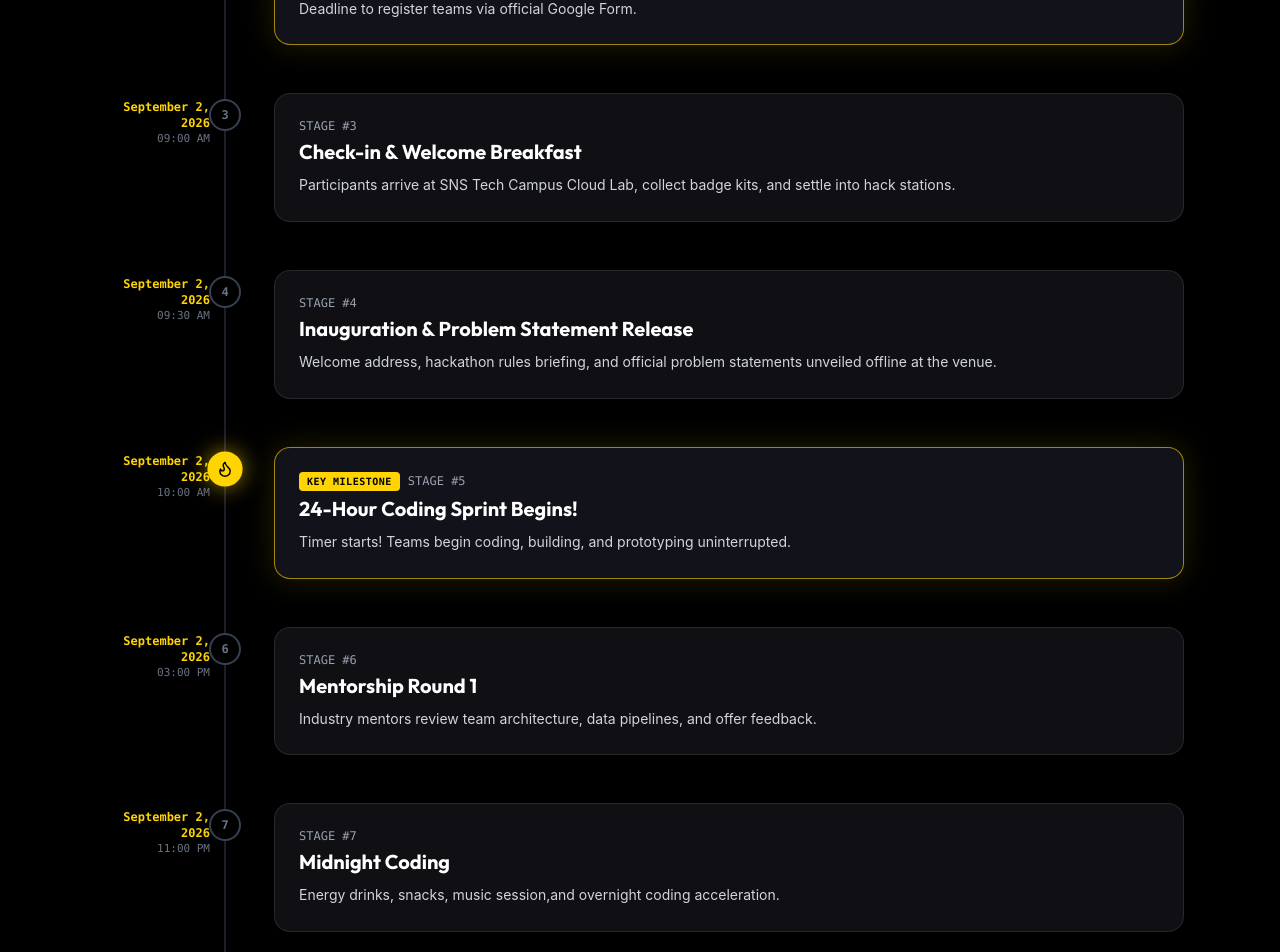
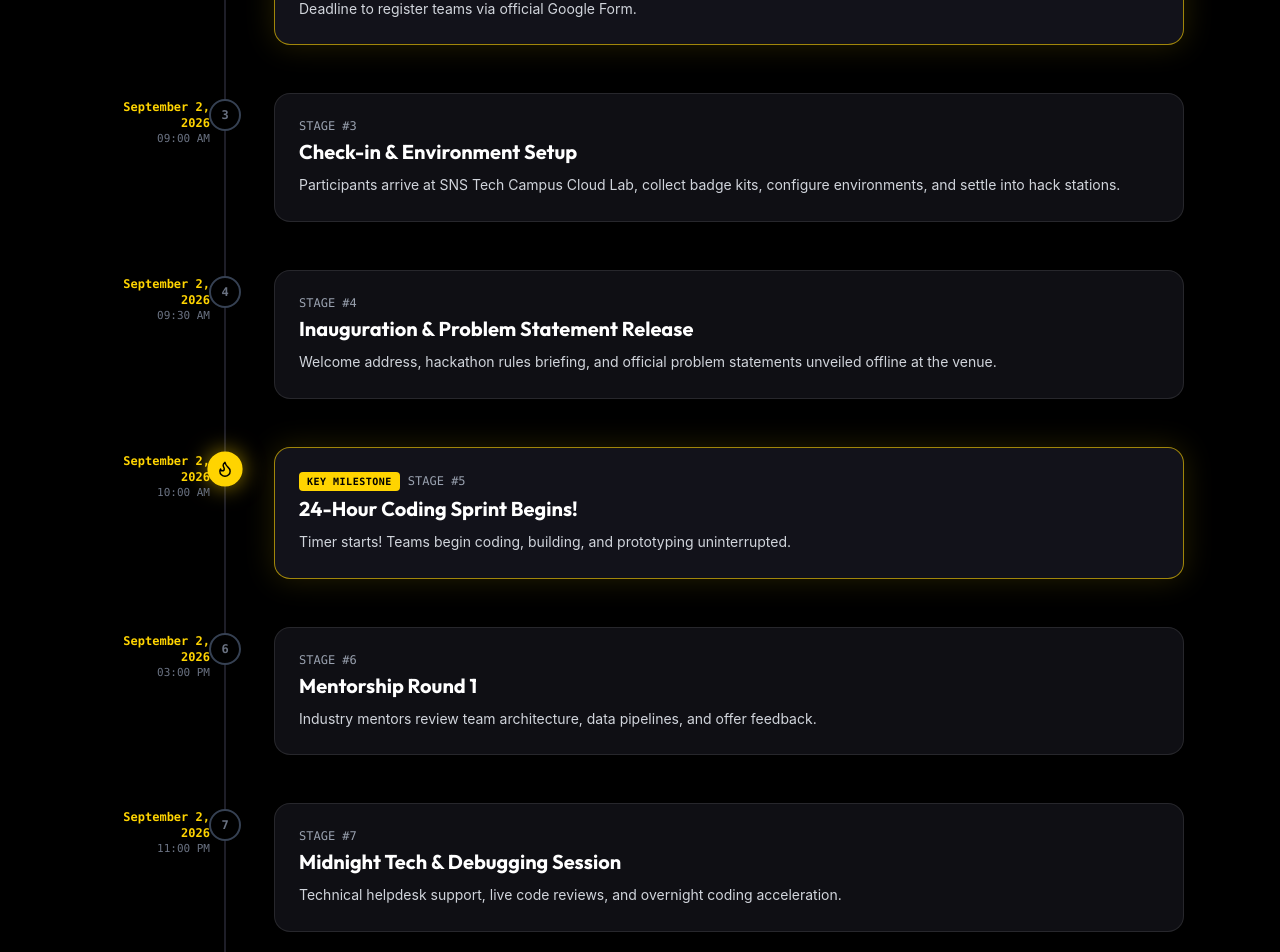
Before and after one commit to raguraman07/Hackathon-Webpage, a React (Vite) app: page / in a window 1280 px wide. Shown: the part 2660-3612 px from the top of the page. Built offline with nearby package versions, Linux system fonts and the light colour scheme.

Commit message:
Your commit message

```diff
--- a/src/components/About.tsx
+++ b/src/components/About.tsx
@@ -75,7 +75,7 @@ export const About: React.FC = () => {
               "Expert Mentorship and Guidance from Industry Professionals",
               "Opportunity to Showcase Ideas and Get Incubation Support",
               "Fair and Transparent Evaluation by Experienced Jury Members",
-              "24 - Hour Hackathon Experience with Food, Refreshments, and Fun Activities",
+              "24 - Hour Non-Stop Hacking Experience with Technical Mentorship & Code Reviews",
               "Collaborate with Students from Different Colleges and Backgrounds",
               "Build Real-World Solutions and Gain Hands-On Experience",
               "Exciting Challenges, Team Collaboration, and Continuous Learning",
--- a/src/components/Rules.tsx
+++ b/src/components/Rules.tsx
@@ -31,7 +31,7 @@ export const Rules: React.FC = () => {
             Rules & <span className="text-[#FFD400]">Guidelines</span>
           </h2>
           <p className="mt-4 text-base sm:text-lg text-gray-400">
-            Clear guidelines ensure a fair, inclusive, and high-integrity competitive environment for all hackers.
+            Clear guidelines ensure a fair, inclusive, and high-integrity competitive environment for all Coders.
           </p>
         </div>
 
@@ -43,11 +43,10 @@ export const Rules: React.FC = () => {
             return (
               <div
                 key={idx}
-                className={`rounded-2xl border transition-all ${
-                  isOpen
+                className={`rounded-2xl border transition-all ${isOpen
                     ? 'bg-[#0F0F16] border-[#FFD400]/50 shadow-lg shadow-[#FFD400]/5'
                     : 'bg-[#0F0F14] border-white/10 hover:border-white/20'
-                }`}
+                  }`}
               >
                 {/* Category Header Bar */}
                 <button
@@ -65,9 +64,8 @@ export const Rules: React.FC = () => {
 
                   <div className="p-2 rounded-full bg-white/5 text-gray-400 group-hover:text-white transition-transform">
                     <ChevronDown
-                      className={`w-5 h-5 transition-transform duration-300 ${
-                        isOpen ? 'rotate-180 text-[#FFD400]' : ''
-                      }`}
+                      className={`w-5 h-5 transition-transform duration-300 ${isOpen ? 'rotate-180 text-[#FFD400]' : ''
+                        }`}
                     />
                   </div>
                 </button>
--- a/src/data/hackathonData.ts
+++ b/src/data/hackathonData.ts
@@ -65,14 +65,14 @@ export const HACKATHON_DETAILS = {
   department: "Department of Computer Science & Engineering",
   departmentShort: "Department of CSE",
   accreditation: "Autonomous Institution | NAAC 'A' Grade | NBA Accredited",
-  registrationUrl: "https://forms.gle/V6NBDhAanEAs3x5DA",
+  registrationUrl: "https://docs.google.com/forms/d/e/1FAIpQLSfKwirKNQyOwT2_saMBKmDcR_OsQGa0PCdOalWgBpNKfuOb3A/viewform?usp=dialog",
   googleMapsUrl: "https://maps.app.goo.gl/mLV9ieNTtxh6WZJt5",
 };
 
 export const TIMELINE: TimelineEvent[] = [
   {
     step: 1,
-    date: "August 14, 2026",
+    date: "August 15, 2026",
     time: "6:00 PM",
     title: "Registrations Open",
     description: "Online team registration opens across India. Form your 2-4 member team and submit your registration details.",
@@ -91,8 +91,8 @@ export const TIMELINE: TimelineEvent[] = [
     step: 3,
     date: "September 2, 2026",
     time: "09:00 AM",
-    title: "Check-in & Welcome Breakfast",
-    description: "Participants arrive at SNS Tech Campus Cloud Lab, collect badge kits, and settle into hack stations.",
+    title: "Check-in & Environment Setup",
+    description: "Participants arrive at SNS Tech Campus Cloud Lab, collect badge kits, configure environments, and settle into hack stations.",
     status: "upcoming"
   },
   {
@@ -124,8 +124,8 @@ export const TIMELINE: TimelineEvent[] = [
     step: 7,
     date: "September 2, 2026",
     time: "11:00 PM",
-    title: "Midnight Coding",
-    description: "Energy drinks, snacks, music session,and overnight coding acceleration.",
+    title: "Midnight Tech & Debugging Session",
+    description: "Technical helpdesk support, live code reviews, and overnight coding acceleration.",
     status: "upcoming"
   },
   {
@@ -212,9 +212,9 @@ export const SCHEDULE: ScheduleItem[] = [
     id: "s1",
     day: "day1",
     time: "08:30 AM - 09:15 AM",
-    title: "Participant Check-In & Breakfast",
+    title: "Participant Check-In & Setup",
     location: "SNS Tech Campus Cloud Lab Lobby",
-    description: "Welcome kit distribution, badge scanning, and energetic breakfast."
+    description: "Welcome kit distribution, badge scanning, network configuration, and dev setup."
   },
   {
     id: "s2",
@@ -237,9 +237,9 @@ export const SCHEDULE: ScheduleItem[] = [
     id: "s4",
     day: "day1",
     time: "01:00 PM - 02:00 PM",
-    title: "Power Lunch",
-    location: "SNS Tech Campus Cloud Lab Lobby",
-    description: "Buffet lunch for all registered teams and mentors."
+    title: "Tech Briefing & Cloud Infrastructure Sync",
+    location: "SNS Tech Campus Cloud Lab",
+    description: "Technical briefing on cloud resources, APIs, database setup, and deployment pipelines."
   },
   {
     id: "s5",
@@ -253,25 +253,25 @@ export const SCHEDULE: ScheduleItem[] = [
     id: "s6",
     day: "day1",
     time: "05:30 PM - 06:00 PM",
-    title: "High Tea & Networking Snack",
+    title: "Tech Showcase & Sponsor Connect",
     location: "SNS Tech Campus Cloud Lab Lobby",
-    description: "Coffee, tea, snacks, and casual sponsor interaction."
+    description: "Sponsor tech stack demonstrations, API walkthroughs, and developer networking."
   },
   {
     id: "s7",
     day: "day1",
     time: "08:30 PM - 09:30 PM",
-    title: "Buffet Dinner",
-    location: "SNS Tech Campus Cloud Lab Lobby",
-    description: "Nutritious dinner to fuel the overnight hack."
+    title: "Mid-Sprint Architecture & Code Sync",
+    location: "SNS Tech Campus Cloud Lab",
+    description: "System architecture sanity check, git repository sync, and peer technical discussions."
   },
   {
     id: "s8",
     day: "day1",
     time: "11:00 PM - 12:30 AM",
-    title: "Midnight Refreshment Station",
+    title: "Midnight Debug & Rapid Troubleshooting",
     location: "SNS Tech Campus Cloud Lab",
-    description: "Music,energy drinks,and mini quiz."
+    description: "Dedicated technical helpdesk support, live issue troubleshooting, and code optimization."
   },
   {
     id: "s9",
@@ -293,9 +293,9 @@ export const SCHEDULE: ScheduleItem[] = [
     id: "s11",
     day: "day2",
     time: "08:30 AM - 09:30 AM",
-    title: "Fresh Breakfast & Coffee Refresh",
+    title: "Pitch Deck & Live Demo System Prep",
     location: "SNS Tech Campus Cloud Lab Lobby",
-    description: "Morning breakfast to energize teams for final pitch preparation."
+    description: "Final slide deck preparation, live video output checks, and staging environment verification."
   },
   {
     id: "s12",
@@ -465,7 +465,7 @@ export const FAQS: FAQItem[] = [
     answer: "Yes, registration fee details below:",
     points: [
       "Registration fee is ₹500 per Person.",
-      "Complimentary meals, high-speed Wi-Fi & caffeine stations included.",
+      "High-speed optical fiber Wi-Fi & dedicated cloud developer resources included.",
       "Free overnight stay facilities provided on SNS campus."
     ]
   },
@@ -503,11 +503,11 @@ export const FAQS: FAQItem[] = [
   {
     id: "faq6",
     question: "What support will be provided during the 24 hours?",
-    answer: "Full campus hospitality and technical support throughout the event.",
+    answer: "Full technical support and infrastructure throughout the event.",
     points: [
       "High-speed optical fiber Wi-Fi & dedicated power sockets.",
       "24/7 technical mentors & domain experts for guidance.",
-      "Coffee, snacks & food court meals.",
+      "24/7 high-speed connectivity & dedicated power stations.",
       "24/7 campus security & medical first-aid support."
     ]
   }
```
